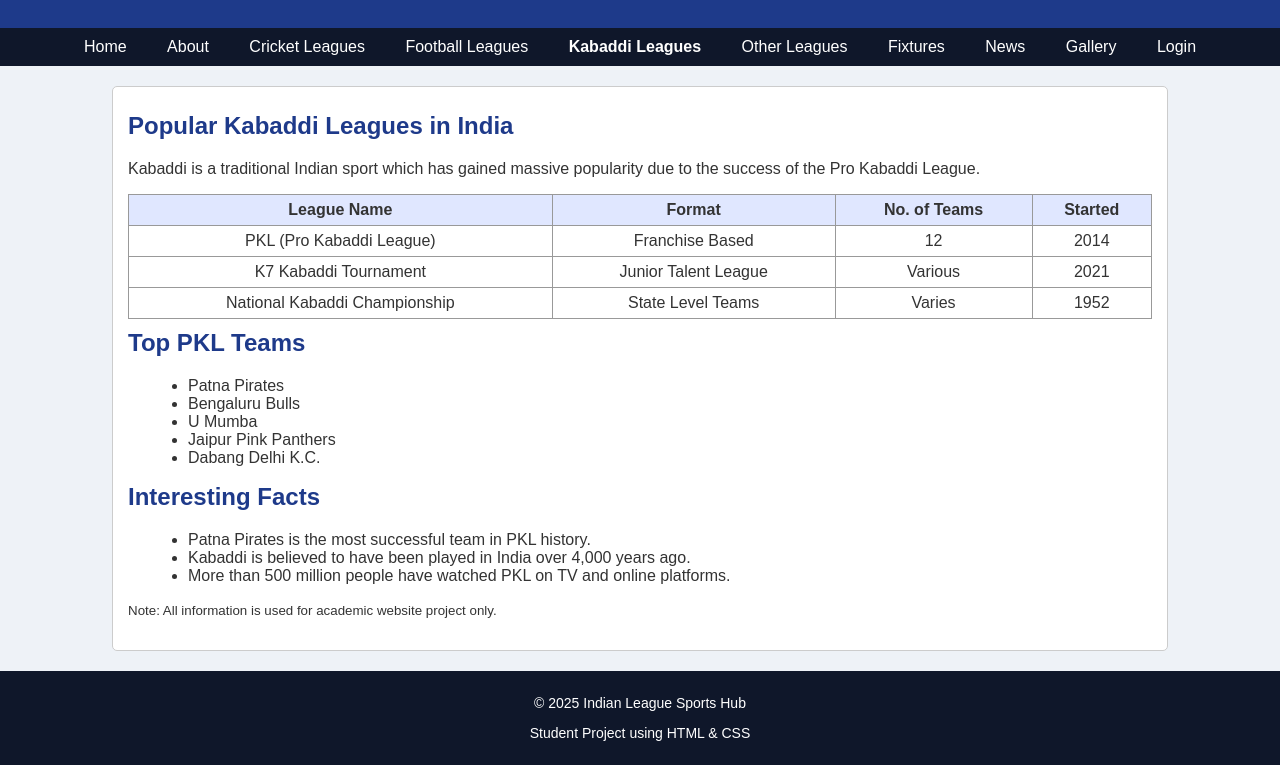
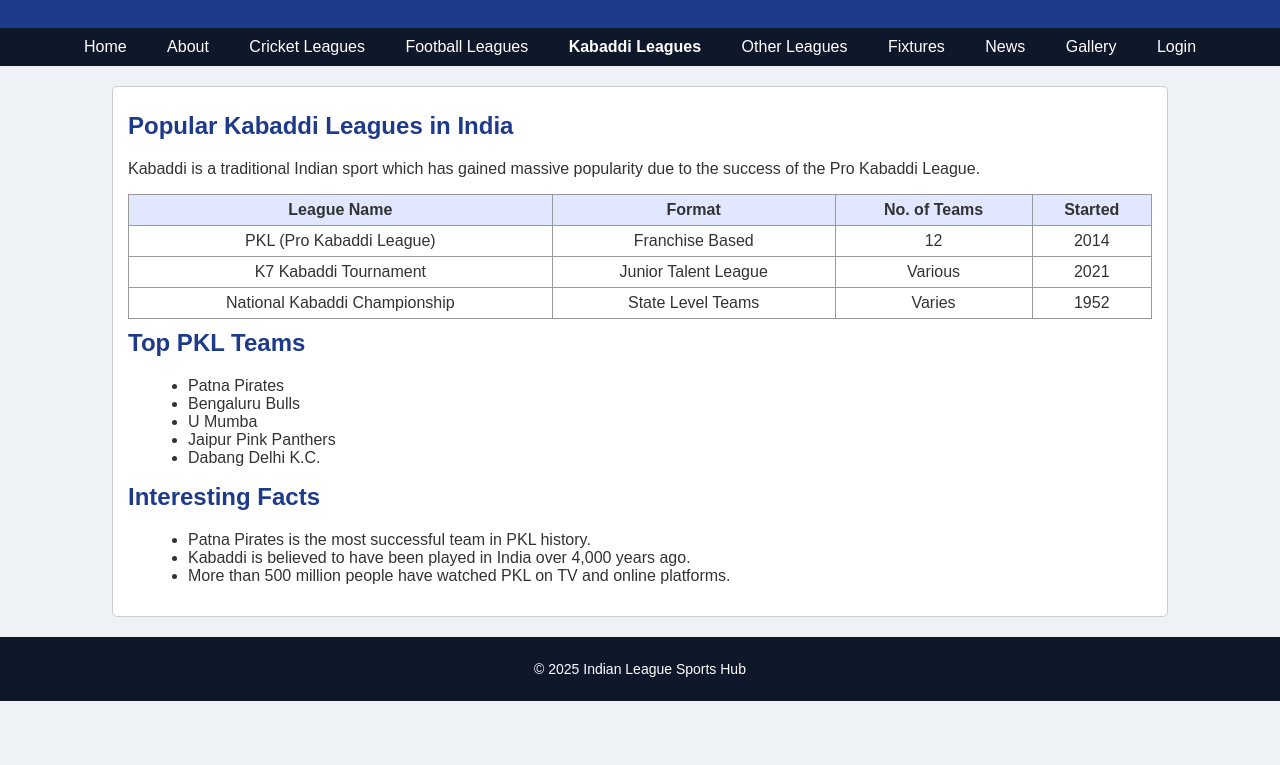
Before and after one commit to nagnandangouda-06/sports, a plain HTML site: page kabaddi.html in a window 1280 px wide. Shown: the part 110-875 px from the top of the page. After the commit the page ends 811 px from the top, so only its background shows below. Drawn offline with Linux system fonts and the light colour scheme.

Commit message:
Update kabaddi.html

```diff
--- a/kabaddi.html
+++ b/kabaddi.html
@@ -158,12 +158,11 @@
             <li>More than 500 million people have watched PKL on TV and online platforms.</li>
         </ul>
 
-        <p><small>Note: All information is used for academic website project only.</small></p>
     </div>
 
     <footer class="footer">
         <p>&copy; 2025 Indian League Sports Hub</p>
-        <p>Student Project using HTML & CSS</p>
+
     </footer>
 
 </body>
```
